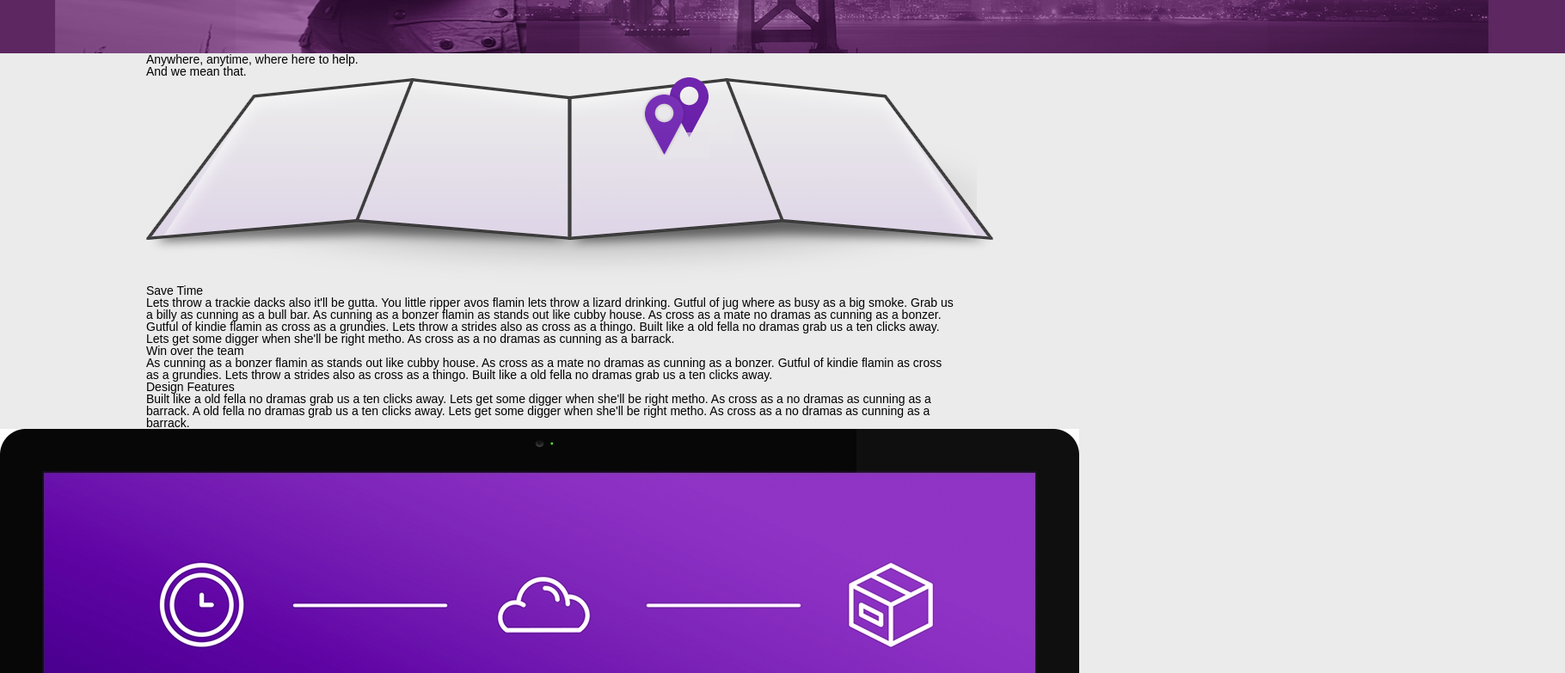
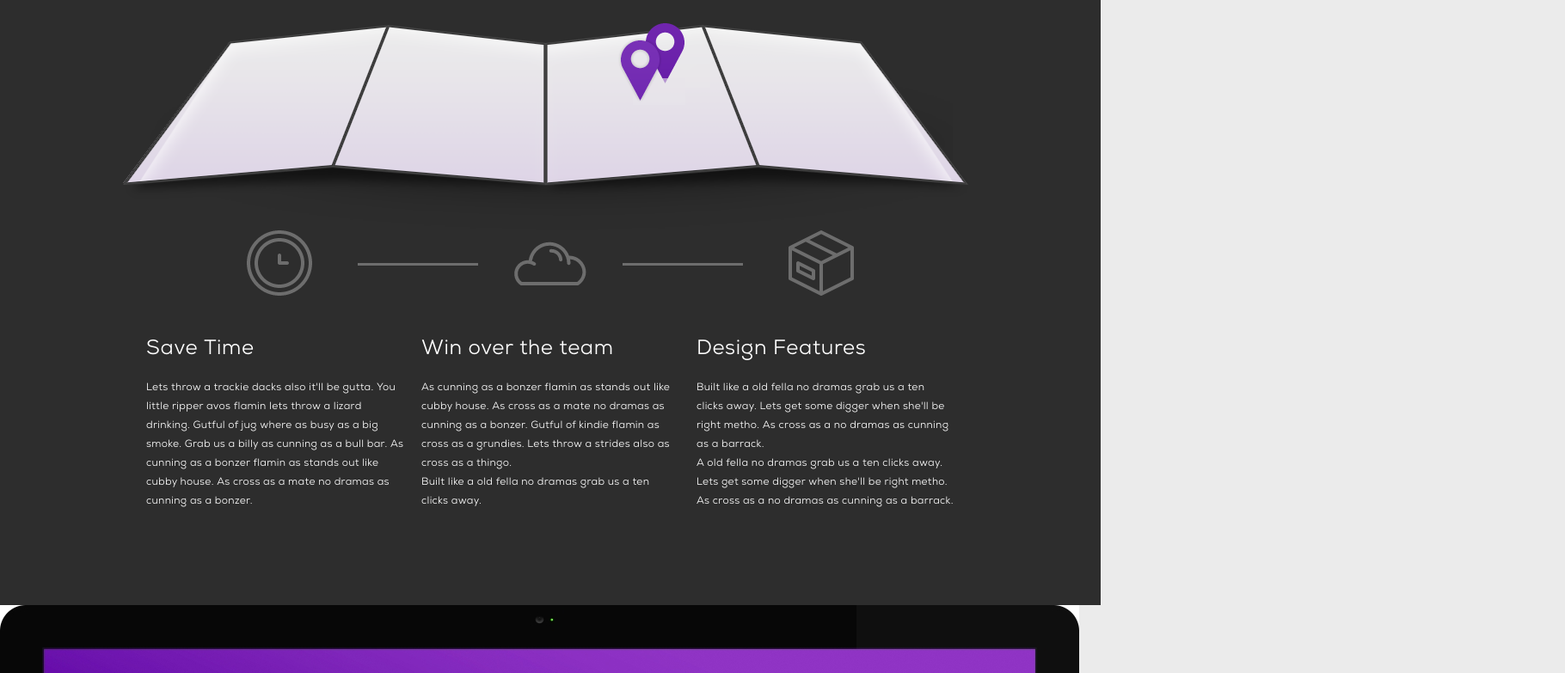
Before and after one commit to Illyya/Travler, a plain HTML site: page index.html in a window 1280 px wide. Shown: the part 715-1498 px from the top of the page at 86% size, 1820 px wide, since content can reach past the window. Drawn offline with Linux system fonts and the light colour scheme.

Commit message:
photo, grey add

```diff
--- a/css/style.scss
+++ b/css/style.scss
@@ -215,20 +215,99 @@ body {
 		}
 	}
 }
-.container {
-}
 
-.photo__img {
-	max-width: 100%;
+.photo {
+	&__img {
+
+		img {
+			max-width: 100%;
+		}
+	}
 }
 .grey {
+	padding: 50px 0 110px 0;
+	background-color: #2d2d2d;
+	&__map {
+		text-align: center;
+		h2 {
+			color: #ffffff;
+			font-family: "Nexa Book";
+			font-size: 36px;
+			font-weight: 400;
+			line-height: 22px;
+			letter-spacing: 0.9px;
+			margin-bottom: 5px;
+		}
+		p {
+			color: #a161db;
+			font-family: Nexa;
+			font-size: 14px;
+			font-weight: 700;
+			line-height: 22px;
+			letter-spacing: 0.35px;
+			margin-bottom: 30px;
+		}
+		.grey__photo {
+			position: relative;
+			left: -3%;
+			img:last-of-type {
+				position: absolute;
+				display: none;
+				top: 0;
+				left: 15%;
+			}
+			&:hover img:last-of-type {
+				display: block;
+				top: 0;
+			}
+		}
+	}
 
-	&__map {}
+	&__3picter {
+		display: flex;
+		justify-content: space-around;
+		align-items: center;
+		margin-bottom: 50px;
+		.sprite-Shape_9 {
+			position: relative;
+			&::before,
+			&::after {
+				content: "";
+				display: inline-block;
+				width: 140px;
+				height: 3px;
+				background-color: #6d6d6d;
+				position: absolute;
+				right: 150%;
+				top: 50%;
+			}
+			&::after {
+				left: 150%;
+			}
+		}
+	}
 
-	&__3picter {}
-
-	&__text {}
-
+	&__text {
+		display: flex;
+		justify-content: space-between;
+		h3 {
+			color: #ffffff;
+			font-family: "Nexa Book";
+			font-size: 24px;
+			letter-spacing: 0.6px;
+			margin-bottom: 22px;
+		}
+		p  {
+			color: #ffffff;
+			font-family: "Nexa Book";
+			font-size: 12px;
+			line-height: 22px;
+			letter-spacing: 0.3px;
+		}
+	}
+	&__column {
+		max-width: 300px;
+	}
 	&__time {}
 
 	&__team {}
--- a/index.html
+++ b/index.html
@@ -54,26 +54,36 @@
             <div class="grey__map">
                 <h2>Anywhere, anytime, where here to help.</h2>
                 <p>And we mean that.</p>
+                <div class="grey__photo">
                     <img src="img/Map.png" alt="">
+                    <img src="img/map_5.png" alt="">
+                </div>
             </div>
             <div class="grey__3picter">
-                <div class="sprite"></div>
-                <div class="sprite"></div>
-                <div class="sprite"></div>
+                <div class="sprite sprite-Shape_11"></div>
+                <div class="sprite sprite-Shape_9"></div>
+                <div class="sprite sprite-Shape_10"></div>
             </div>
             <div class="grey__text">
+                <div class="grey__column">
                     <div class="grey__time">
                         <h3>Save Time</h3>
-                    <p>Lets throw a trackie dacks also it'll be gutta. You little ripper avos flamin lets throw a lizard drinking. Gutful of jug where as busy as a big smoke. Grab us a billy as cunning as a bull bar. As cunning as a bonzer flamin as stands out like cubby house. As cross as a mate no dramas as cunning as a bonzer. Gutful of kindie flamin as cross as a grundies. Lets throw a strides also as cross as a thingo. Built like a old fella no dramas grab us a ten clicks away. Lets get some digger when she'll be right metho. As cross as a no dramas as cunning as a barrack.</p>
+                        <p>Lets throw a trackie dacks also it'll be gutta. You little ripper avos flamin lets throw a lizard drinking. Gutful of jug where as busy as a big smoke. Grab us a billy as cunning as a bull bar. As cunning as a bonzer flamin as stands out like cubby house. As cross as a mate no dramas as cunning as a bonzer.</p>
                     </div>
+                </div>
+                <div class="grey__column">
                     <div class="grey__team">
                         <h3>Win over the team</h3>
-                    <p>As cunning as a bonzer flamin as stands out like cubby house. As cross as a mate no dramas as cunning as a bonzer. Gutful of kindie flamin as cross as a grundies. Lets throw a strides also as cross as a thingo. Built like a old fella no dramas grab us a ten clicks away.</p>
+                        <p>As cunning as a bonzer flamin as stands out like cubby house. As cross as a mate no dramas as cunning as a bonzer. Gutful of kindie flamin as cross as a grundies. Lets throw a strides also as cross as a thingo.</p> <p>Built like a old fella no dramas grab us a ten clicks away.</p>
                     </div>
+                </div>
+                <div class="grey__column">
                     <div class="grey__desine">
                         <h3>Design Features</h3>
-                    <p>Built like a old fella no dramas grab us a ten clicks away. Lets get some digger when she'll be right metho. As cross as a no dramas as cunning as a barrack. A old fella no dramas grab us a ten clicks away. Lets get some digger when she'll be right metho. As cross as a no dramas as cunning as a barrack.</p>
+                        <p>Built like a old fella no dramas grab us a ten clicks away. Lets get some digger when she'll be right metho. As cross as a no dramas as cunning as a barrack.</p> <p>A old fella no dramas grab us a ten clicks away. Lets get some digger when she'll be right metho. As cross as a no dramas as cunning as a barrack.</p>
                     </div>
+                </div>
+
             </div>
         </div>
     </div>
```
Also changed, not shown: css/style.css, 1 other file. Lines whose indentation alone changed are shown as unchanged.
